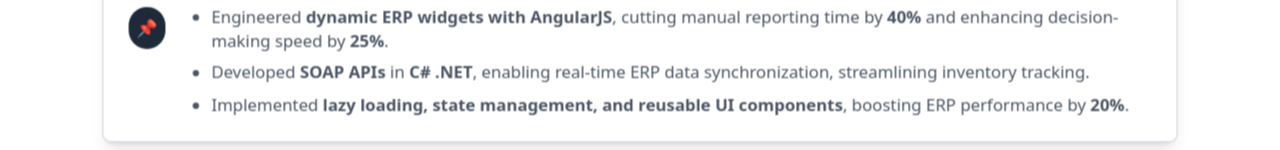
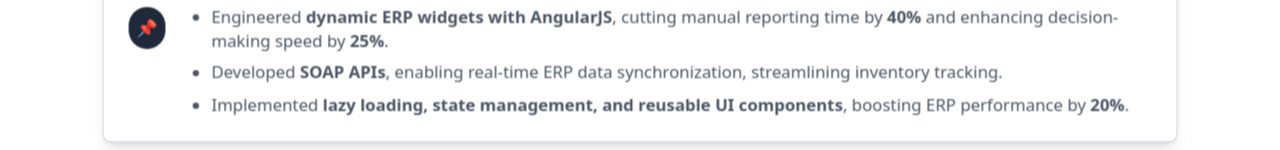
Before and after one commit to santosh-sy/SGWebsite, a website built with webpack: page pages/experience.html in a window 1280 px wide. Shown: the part 650-800 px from the top of the page. Built offline with nearby package versions, Linux system fonts and the light colour scheme.

Commit message:
Update experience.html

```diff
--- a/pages/experience.html
+++ b/pages/experience.html
@@ -47,7 +47,7 @@
         <p class="text-gray-700">June 2023 – Dec. 2023 | Delaware, OH</p>
         <ul class="list-disc ml-5 mt-2 text-gray-600 space-y-2">
           <li>Engineered <strong>dynamic ERP widgets with AngularJS</strong>, cutting manual reporting time by <strong>40%</strong> and enhancing decision-making speed by <strong>25%</strong>.</li>
-          <li>Developed <strong>SOAP APIs</strong> in <strong>C# .NET</strong>, enabling real-time ERP data synchronization, streamlining inventory tracking.</li>
+          <li>Developed <strong>SOAP APIs</strong>, enabling real-time ERP data synchronization, streamlining inventory tracking.</li>
           <li>Implemented <strong>lazy loading, state management, and reusable UI components</strong>, boosting ERP performance by <strong>20%</strong>.</li>
         </ul>
       </div>
```
